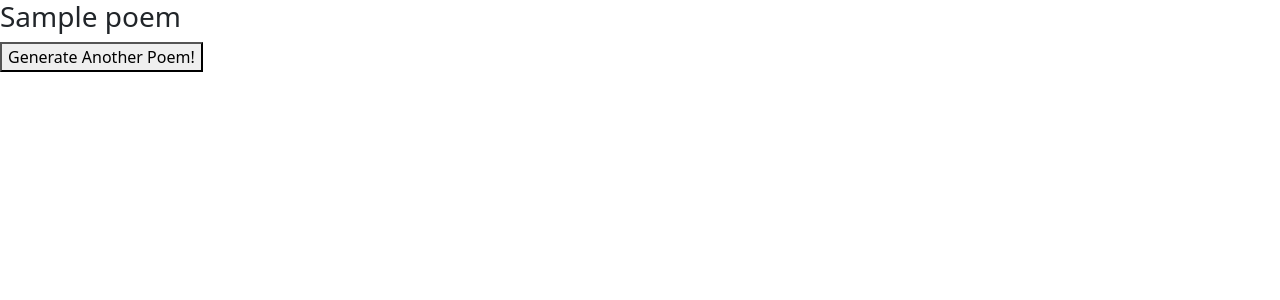
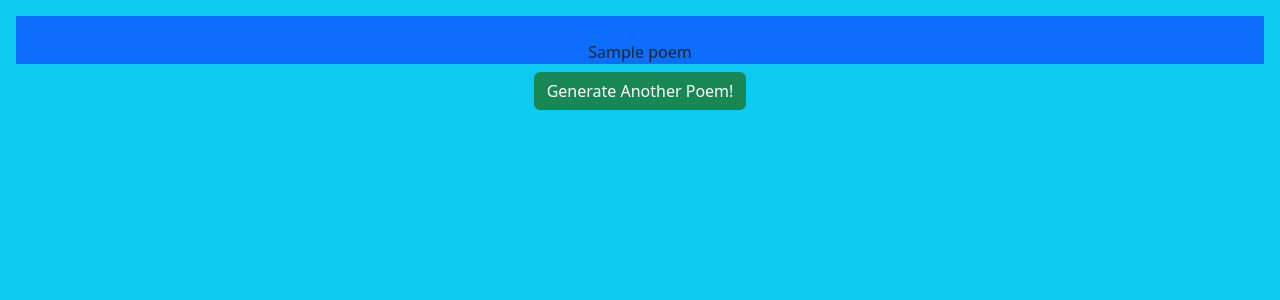
Before and after one commit to nolan-3/Latin-Poetry-Generator, a Flask app: template templates/poem.html in a window 1280 px wide. Shown: the top 300 px of the page. Run offline with Flask 2, Linux system fonts and the light colour scheme; the template is opened without the code that fills it: most values are stand-ins (such as "Sample title", 1, 10 or a date in 2020).

Commit message:
decently styled, correctly puts a new line after every two half lines of latin

```diff
--- a/app.py
+++ b/app.py
@@ -1,9 +1,7 @@
 from flask import Flask, render_template, request, redirect, url_for
 from generator import generate
-#from views import views
 
 app = Flask(__name__)
-#app.register_blueprint(views, url_prefix="/views")
 
 
 @app.route('/', methods = ["GET", "POST"])
@@ -11,10 +9,8 @@ def home():
     if request.method == "GET":
         return render_template("index.html",)
     elif request.method == "POST":
-        #poem = generate()
         poem = request.form.get("text")
         return redirect(url_for('poemDisplay', poem=poem))
-        #return redirect('/poemDisplay')
 
 
 @app.route('/poemDisplay', methods = ["GET", "POST"])
@@ -24,5 +20,7 @@ def poemDisplay():
         return render_template("poem.html", poem = generate(poem))
     if request.method == "POST":
         return redirect('/')
+
+
 if __name__ == '__main__':
         app.run(debug=True, port = 8000)
--- a/templates/poem.html
+++ b/templates/poem.html
@@ -7,18 +7,24 @@
     <!-- CSS only -->
     <link href="https://cdn.jsdelivr.net/npm/bootstrap@5.2.3/dist/css/bootstrap.min.css" rel="stylesheet"
     integrity="sha384-rbsA2VBKQhggwzxH7pPCaAqO46MgnOM80zW1RWuH61DGLwZJEdK2Kadq2F9CUG65" crossorigin="anonymous">
+    <link rel="import" href="../dataForScript.txt">
     <title>Your Poem</title>
 </head>
-<body>
+<body class="p-3 mb-2 bg-info text-dark">
+    </button>
+        <div class="d-flex justify-content-center mb-2 bg-primary text-dark" >
             <div>
-        <h3>
+                <span style="white-space: pre-line">
                 {{ poem }}
-        </h3>
+                </span>
             </div>
+        </div>
+        <div class="d-flex justify-content-center">
         <form method="post">
-        <button type="submit">
+            <button class="btn btn-success" type="submit">
                 Generate Another Poem!
             </button>
         </form>
+        </div>
 </body>
 </html>
```
Also changed, not shown: generator.py (+2 -6 lines), templates/index.html (+9 -5 lines). Lines whose indentation alone changed are shown as unchanged.
